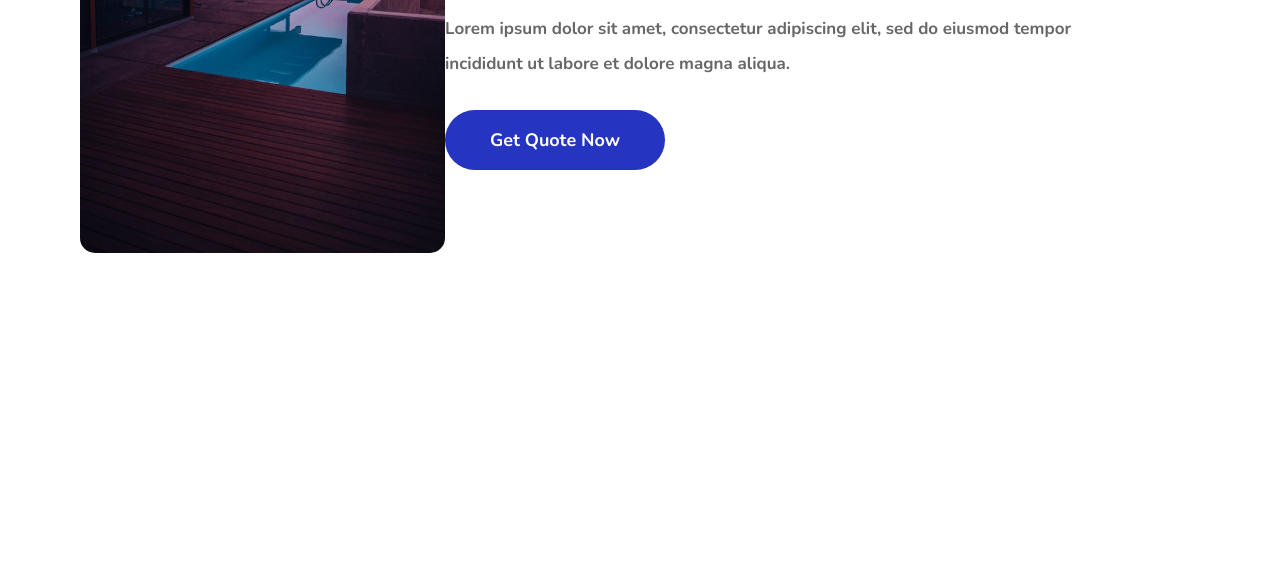
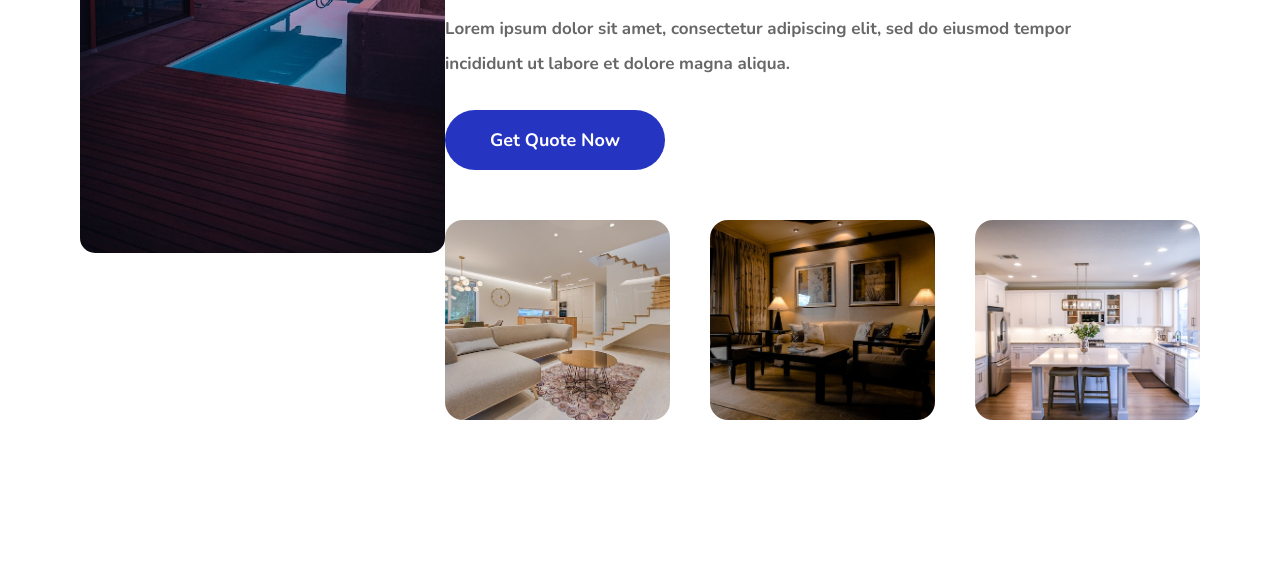
Before and after one commit to Juacocugliare/Tpn3, a plain HTML site: page index.html in a window 1280 px wide. Shown: the part 5956-6533 px from the top of the page. Drawn offline with nearby package versions, Linux system fonts and the light colour scheme.

Commit message:
finalizado

```diff
--- a/estilo.css
+++ b/estilo.css
@@ -603,7 +603,7 @@ h1{
     width: 225px;
     height: 200px;
     border-radius: 18px;
-    background-image: url(interior\ 1.jpg);
+    background-image: url(interior1.jpg);
     background-size: cover;
     background-position: center;
 }
@@ -612,7 +612,7 @@ h1{
     width: 225px;
     height: 200px;
     border-radius: 18px;
-    background-image: url(interior\ 3.jpg);
+    background-image: url(interior3.jpg);
     background-size: cover;
     background-position: center;
 }
@@ -621,7 +621,7 @@ h1{
     width: 225px;
     height: 200px;
     border-radius: 18px;
-    background-image: url(interior\ 2.jpg);
+    background-image: url(interior2.jpg);
     background-size: cover;
     background-position: center;
 }
```
Also changed, not shown: interiorr1.jpg (added), interiorr2.jpg (added), interiorr3.jpg (added).
